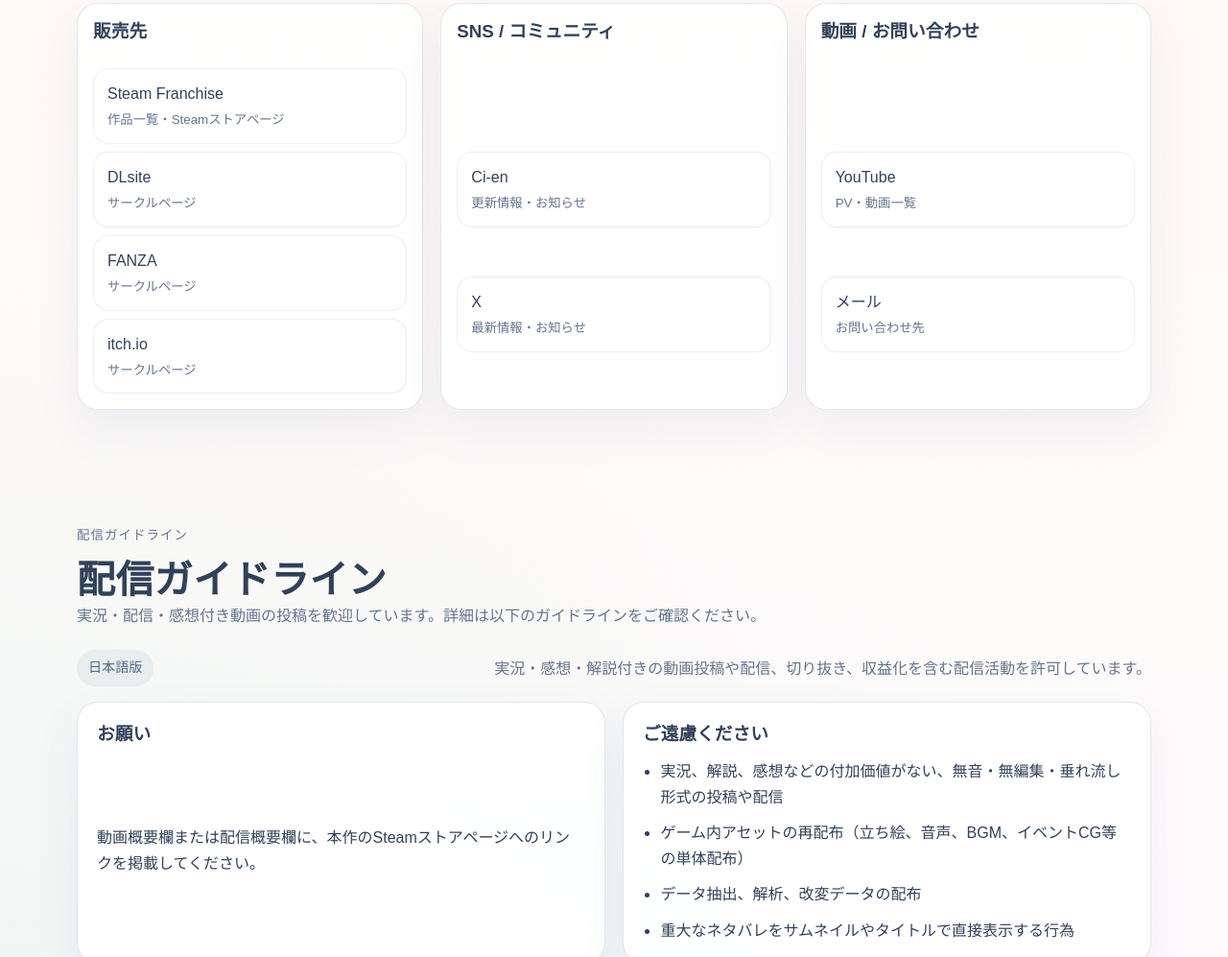
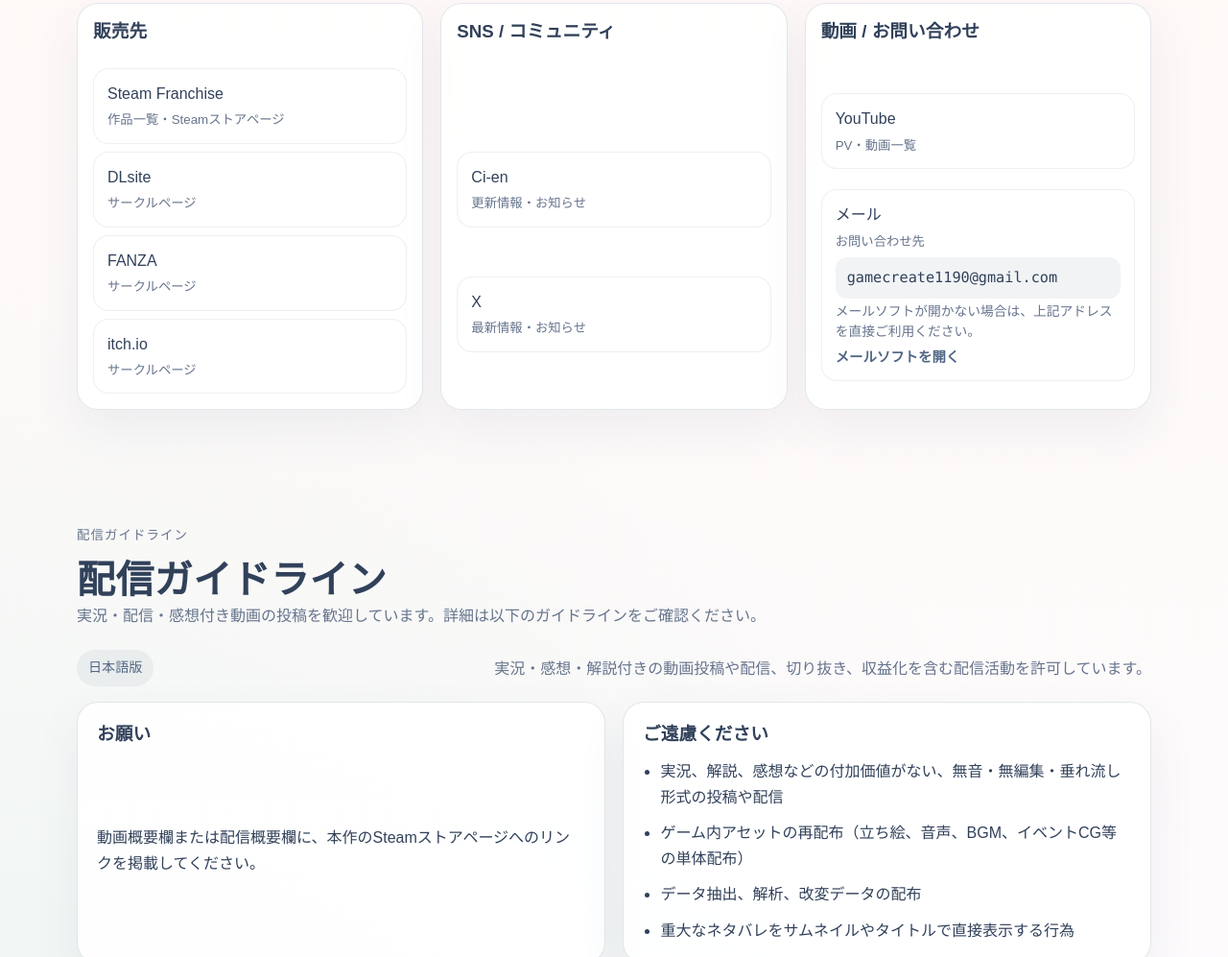
Before and after one commit to humansim-official/human-simulate-site, a plain HTML site: page index.html in a window 1280 px wide. Shown: the part 2628-3625 px from the top of the page at 96% size. Drawn offline with Linux system fonts and the light colour scheme.

Commit message:
Add files via upload

```diff
--- a/index.html
+++ b/index.html
@@ -343,10 +343,13 @@
                 </a>
               </li>
               <li>
-                <a class="link-list__item" href="mailto:gamecreate1190@gmail.com">
+                <div class="link-list__item link-list__item--static">
                   <span>メール</span>
                   <small>お問い合わせ先</small>
-                </a>
+                  <p class="link-list__address">gamecreate1190@gmail.com</p>
+                  <p class="link-list__help">メールソフトが開かない場合は、上記アドレスを直接ご利用ください。</p>
+                  <a class="link-list__action" href="mailto:gamecreate1190@gmail.com">メールソフトを開く</a>
+                </div>
               </li>
             </ul>
           </section>
--- a/style.css
+++ b/style.css
@@ -588,6 +588,39 @@ button {
   border-color: var(--line-strong);
 }
 
+.link-list__item--static:hover {
+  transform: none;
+}
+
+.link-list__address {
+  margin: 2px 0 0;
+  padding: 10px 12px;
+  border-radius: 12px;
+  background: rgba(81, 102, 132, 0.08);
+  color: var(--text);
+  font-family: ui-monospace, SFMono-Regular, Menlo, Consolas, monospace;
+  font-size: 0.95rem;
+  line-height: 1.5;
+  word-break: break-all;
+}
+
+.link-list__help {
+  margin: 0;
+  color: var(--muted);
+  font-size: 0.86rem;
+  line-height: 1.55;
+}
+
+.link-list__action {
+  color: var(--accent);
+  font-size: 0.9rem;
+  font-weight: 600;
+}
+
+.link-list__action:hover {
+  text-decoration: underline;
+}
+
 .guidelines-block__meta {
   display: flex;
   flex-wrap: wrap;
```
Also changed, not shown: en/index.html (+5 -2 lines).
